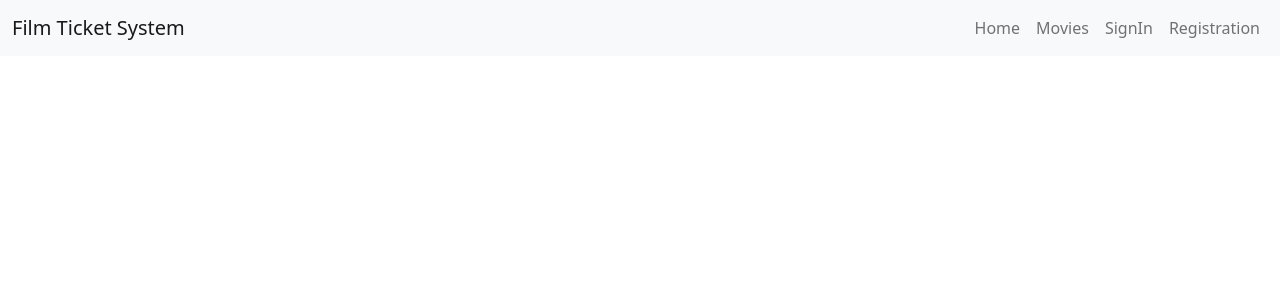
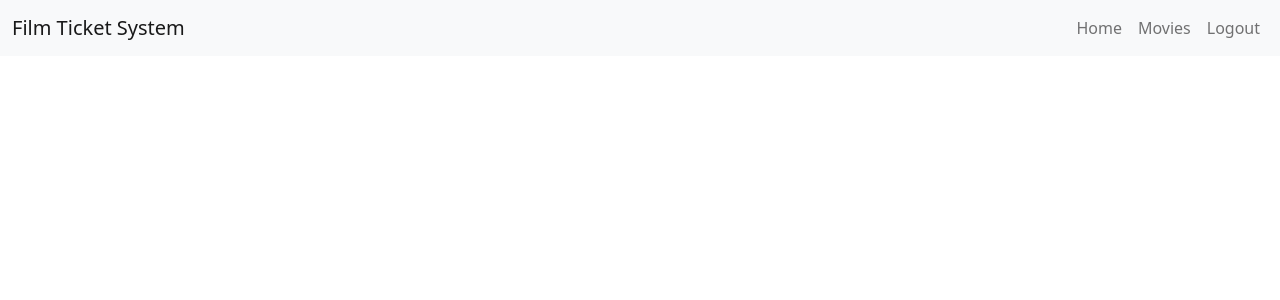
Before and after one commit to SeanRyan2000/CS4125_Project, a Flask app: page /home in a window 1280 px wide. Shown: the top 300 px of the page. Run offline with Flask 2, Linux system fonts and the light colour scheme; the visitor is signed in with stand-in values (Sample User, id 1); parts of the project's set-up code (start-up, migrations or seed data) failed here and were passed over; some libraries are stand-ins or nearby versions.

Commit message:
Added the logout button in movie html

```diff
--- a/templates/base.html
+++ b/templates/base.html
@@ -5,19 +5,23 @@
     <meta name="viewport" content="width=device-width, initial-scale=1">
     <title>Bootstrap demo</title>
     <link href="https://cdn.jsdelivr.net/npm/bootstrap@5.2.2/dist/css/bootstrap.min.css" rel="stylesheet" integrity="sha384-Zenh87qX5JnK2Jl0vWa8Ck2rdkQ2Bzep5IDxbcnCeuOxjzrPF/et3URy9Bv1WTRi" crossorigin="anonymous">
+
+    <link rel="stylesheet" href="https://cdnjs.cloudflare.com/ajax/libs/twitter-bootstrap/5.2.0-beta1/css/bootstrap.min.css" />
+
     <!-- <title>{% block title %} {% endblock %} - MoviesTicketSystem</title> -->
 
   </head>
   <body>
     <nav class="navbar navbar-expand-lg bg-light sticky-top ">
         <div class="container-fluid">
-          <a class="navbar-brand" href="#">Film Ticket System</a>
+          <a class="navbar-brand" href="{{ url_for('home') }}">Film Ticket System</a>
           <button class="navbar-toggler" type="button" data-bs-toggle="collapse" data-bs-target="#navbarSupportedContent" aria-controls="navbarSupportedContent" aria-expanded="false" aria-label="Toggle navigation">
             <span class="navbar-toggler-icon"></span>
           </button>
           <div class="collapse navbar-collapse" id="navbarSupportedContent">
 
             <ul class="navbar-nav ms-auto mb-2 mb-lg-0">
+              {% if session.signin  %}
 
                 <li class="nav-item">
                     <a class="nav-link" href="{{ url_for('home') }}">Home</a>
@@ -28,18 +32,36 @@
             </li>
 
             <li class="nav-item">
-              <a class="nav-link" href="{{ url_for('signin') }}">SignIn</a>
+              <a class="nav-link"  href="{{ url_for('logout') }}">Logout</a>
           </li>
+
+
+
+
+          {% else %}
+          <li class="nav-item">
+            <a class="nav-link" href="{{ url_for('home') }}">Home</a>
+        </li>
+
+         <!-- <li class="nav-item">
+        <a class="nav-link" href="{{ url_for('movie') }}">Movies</a>
+          </li> -->
+
+          <li class="nav-item">
+            <a class="nav-link" href="{{ url_for('signin') }}">Sign In</a>
+          </li>
+
               <li class="nav-item">
                 <a class="nav-link" href="{{ url_for('registration') }}">Registration</a>
             </li>
+            {% endif %}
 
             </ul>
+
 
           </div>
         </div>
       </nav>
-
 
         {% block content %}
         {% endblock %}
```
